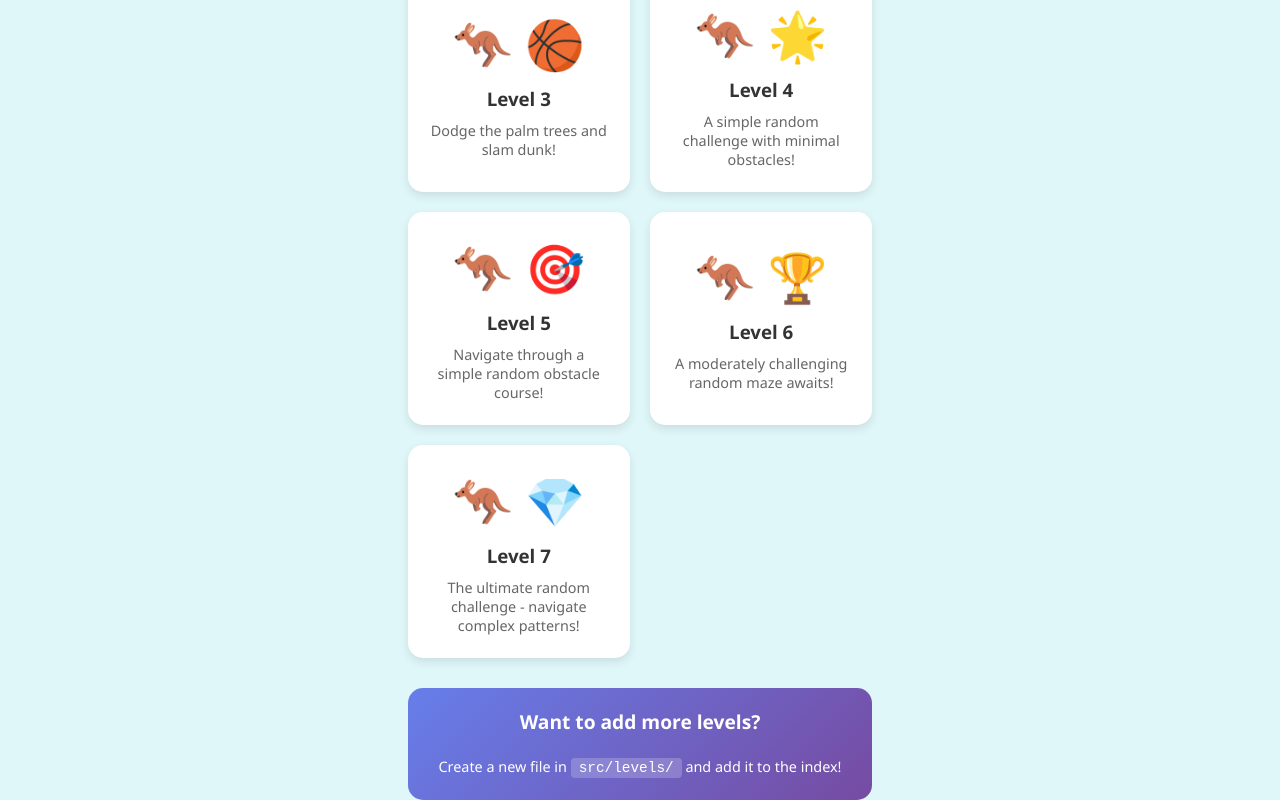
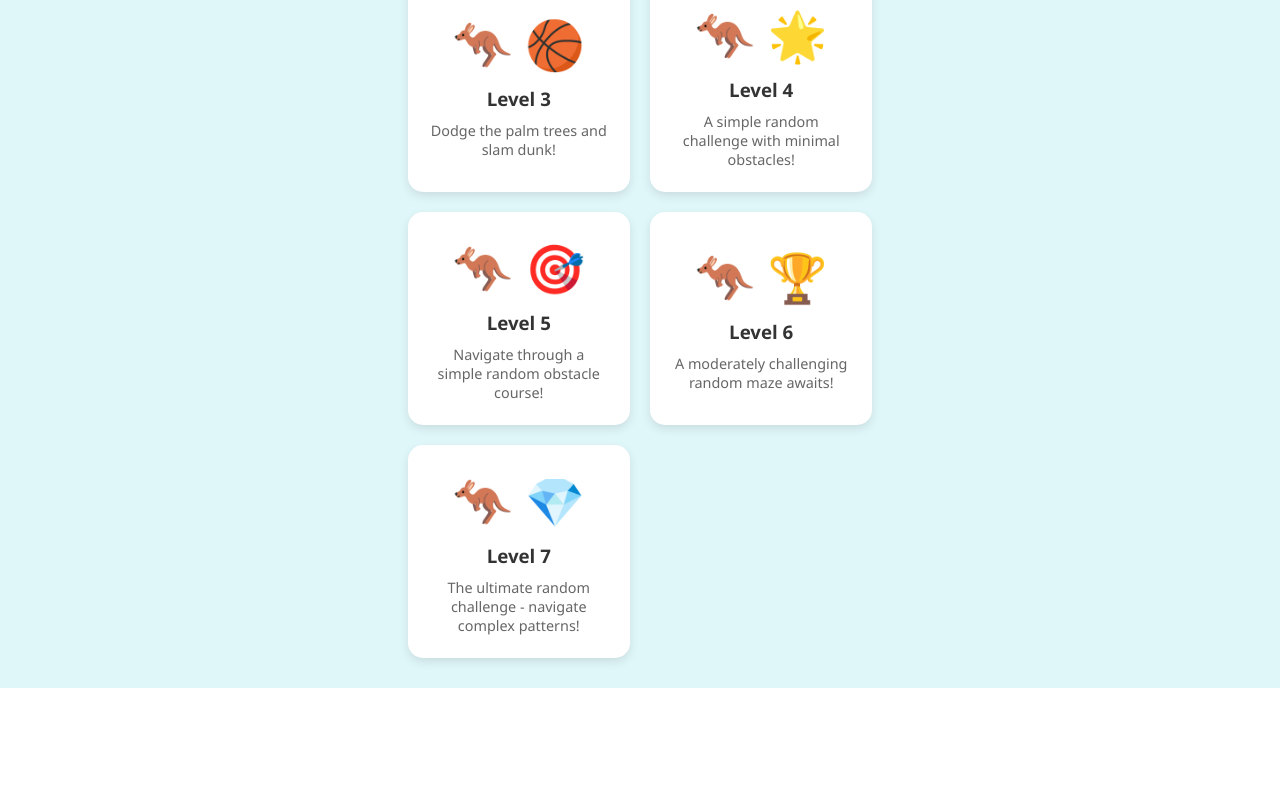
Before and after one commit to nadavoran/kangaroo-code, a React (Vite) app: page / in a window 1280 px wide. Shown: the part 489-1289 px from the top of the page. After the commit the page ends 1177 px from the top, so only its background shows below. Built offline with nearby package versions, Linux system fonts and the light colour scheme.

Commit message:
Update home screen

```diff
--- a/src/App.tsx
+++ b/src/App.tsx
@@ -71,13 +71,6 @@ function App() {
           ))}
         </div>
       </div>
-
-      <div className="add-level-hint">
-        <h3>Want to add more levels?</h3>
-        <p>
-          Create a new file in <code>src/levels/</code> and add it to the index!
-        </p>
-      </div>
     </div>
   );
 }
```
